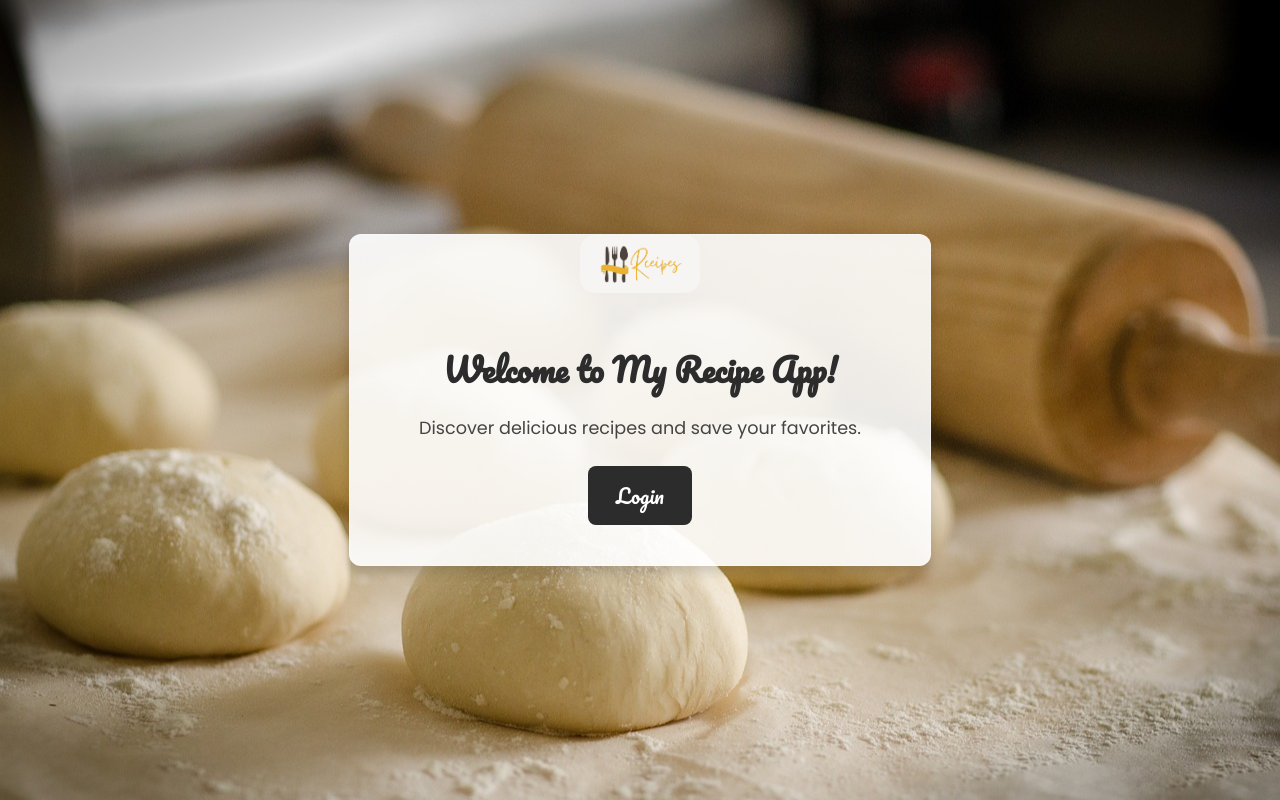
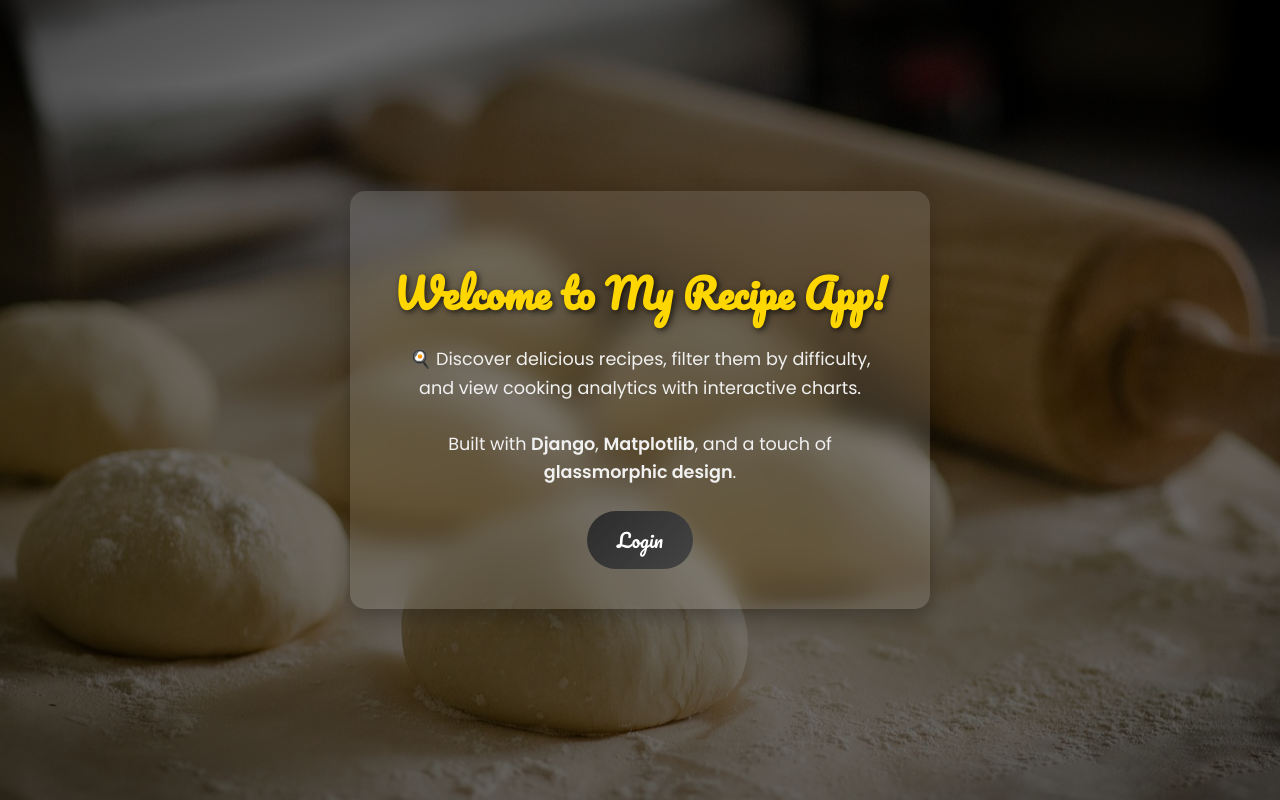
Before and after one commit to urenami/recipe-app, a Django app: page / in a window 1280 px wide. Run offline with Django 4.2, Linux system fonts and the light colour scheme.

Commit message:
Update landing and login pages: - Cleaned up welcome page (removed logo, simplified hero card) - Polished login page styling

```diff
--- a/recipes/templates/recipes/welcome.html
+++ b/recipes/templates/recipes/welcome.html
@@ -2,100 +2,95 @@
 <!DOCTYPE html>
 <html lang="en">
   <head>
-  <meta charset="UTF-8" />
     <title>Welcome | Recipe App</title>
-  <link rel="stylesheet" href="{% static 'recipes/css/styles.css' %}" />
     <link
       href="https://fonts.googleapis.com/css2?family=Pacifico&family=Poppins:wght@300;400;600&display=swap"
       rel="stylesheet"
     />
-
     <style>
       body {
         margin: 0;
-      padding: 0;
-      background: url("{% static 'recipes/images/dough.jpg' %}") no-repeat center center fixed;
+        font-family: "Poppins", sans-serif;
+        background: linear-gradient(rgba(0, 0, 0, 0.55), rgba(0, 0, 0, 0.55)),
+          url("{% static 'recipes/images/dough.jpg' %}") no-repeat center center
+          fixed;
         background-size: cover;
+        height: 100vh;
         display: flex;
+        justify-content: center;
         align-items: center;
-      justify-content: center;
-      min-height: 100vh;
-      font-family: "Poppins", sans-serif;
       }
 
-    .welcome-card {
-      background: rgba(255, 255, 255, 0.9);
+      .hero {
+        text-align: center;
+        color: #fff;
+        background: rgba(255, 255, 255, 0.12);
+        backdrop-filter: blur(12px);
         padding: 40px;
-      border-radius: 12px;
-      text-align: center;
+        border-radius: 15px;
+        box-shadow: 0 8px 20px rgba(0, 0, 0, 0.25);
         max-width: 500px;
-      width: 90%;
-      box-shadow: 0 6px 12px rgba(0, 0, 0, 0.15);
-      border: 1px solid rgba(255, 255, 255, 0.3);
-
-      /* Animation */
-      opacity: 0;
-      transform: translateY(30px);
-      animation: fadeInUp 1s ease-out forwards;
+        animation: popIn 0.8s ease;
       }
 
-    .logo {
-      width: 120px;
-      margin-bottom: 20px;
+      .hero h1 {
+        font-family: "Pacifico", cursive;
+        font-size: 2.5rem;
+        color: #ffd700;
+        margin-bottom: 15px;
+        text-shadow: 2px 2px 6px rgba(0, 0, 0, 0.7);
       }
 
-    h1 {
-      font-family: "Pacifico", cursive;
-      font-size: 2em;
-      margin-bottom: 15px;
-      color: #2c2c2c;
+      .hero p {
+        font-size: 1.1rem;
+        margin-bottom: 25px;
+        line-height: 1.6;
+        color: #f1f1f1;
       }
 
-    p {
-      font-size: 1.1em;
-      margin-bottom: 25px;
-      color: #444;
+      .btn {
+        padding: 12px 30px;
+        border-radius: 50px;
+        font-family: "Pacifico", cursive;
+        font-size: 1.2rem;
+        color: #fff;
+        background: linear-gradient(135deg, #2c2c2c, #444);
+        text-decoration: none;
+        transition: all 0.3s ease;
+        border: none;
+        cursor: pointer;
+        display: inline-block;
       }
 
-    /* Stylish Button same as login.html */
-    .login-btn {
-      padding: 12px 28px;
-      background: #2c2c2c;
-      color: #ffffff;
-      font-family: "Pacifico", cursive;
-      font-size: 20px;
-      cursor: pointer;
-      border: none;
-      border-radius: 8px;
-      transition: all 0.3s ease;
-      display: inline-block;
-      text-decoration: none;
+      .btn:hover {
+        background: linear-gradient(135deg, #444, #2c2c2c);
+        transform: scale(1.05);
+        box-shadow: 0 0 10px #ffd700;
       }
 
-    .login-btn:hover {
-      background: #444;
-      transform: scale(1.05);
+      @keyframes popIn {
+        0% {
+          transform: scale(0.9);
+          opacity: 0;
         }
-
-    @keyframes fadeInUp {
-      from {
-        opacity: 0;
-        transform: translateY(30px);
-      }
-      to {
+        100% {
+          transform: scale(1);
           opacity: 1;
-        transform: translateY(0);
         }
       }
     </style>
   </head>
-
   <body>
-  <div class="welcome-card">
-    <img src="{% static 'recipes/images/recipes.png' %}" alt="Logo" class="logo" />
+    <div class="hero">
       <h1>Welcome to My Recipe App!</h1>
-    <p>Discover delicious recipes and save your favorites.</p>
-    <a href="{% url 'login' %}" class="login-btn">Login</a>
+      <p>
+        🍳 Discover delicious recipes, filter them by difficulty, and view
+        cooking analytics with interactive charts.
+        <br /><br />
+        Built with <b>Django</b>, <b>Matplotlib</b>, and a touch of
+        <b>glassmorphic design</b>.
+      </p>
+      <a href="{% url 'login' %}" class="btn">Login</a>
     </div>
   </body>
 </html>
--- a/templates/registration/login.html
+++ b/templates/registration/login.html
@@ -129,7 +129,7 @@
   <body>
     <div class="login-card">
       <h2>Login</h2>
-      <p class="subtitle">Welcome back! Please sign in to continue.</p>
+      <p class="subtitle">Welcome! Please sign in to continue.</p>
 
       <form method="post">
         {% csrf_token %}
```
Lines whose indentation alone changed are shown as unchanged.
